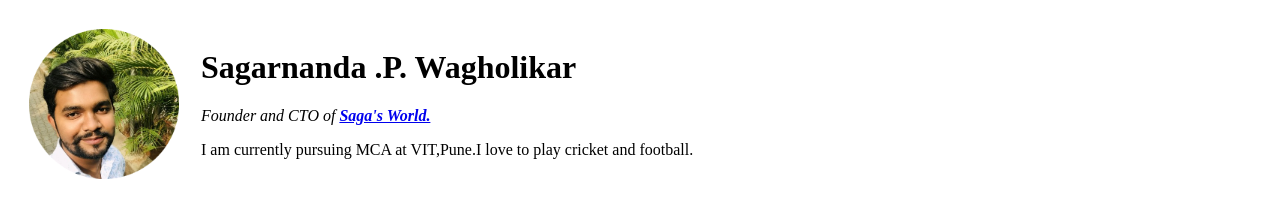
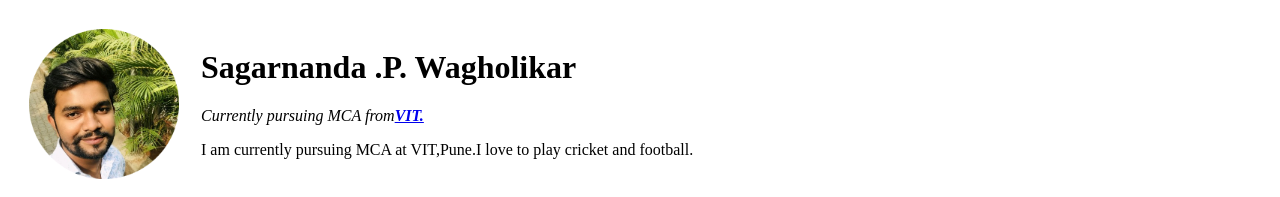
Before and after one commit to SagarNPW/cv, a plain HTML site: page index.html in a window 1280 px wide. Shown: the top 197 px of the page. Drawn offline with Linux system fonts and the light colour scheme.

Commit message:
Update index.html

```diff
--- a/index.html
+++ b/index.html
@@ -10,7 +10,7 @@
         <tr>
             <td><img src="sagar.png" alt="Sagar profile picture" width="150" height="150"></td>
             <td><h1>Sagarnanda .P. Wagholikar</h1>
-    <p><em>Founder and CTO of <strong><a href="http://www.sagaworldonline.com/home.aspx">Saga's World.</a> </strong></em></p>
+    <p><em>Currently pursuing MCA from<strong><a href="https://www.vit.edu/">VIT.</a> </strong></em></p>
     <p>I am currently pursuing MCA at VIT,Pune.I love to play cricket and football.
     </p></td>
     </tr>
```
